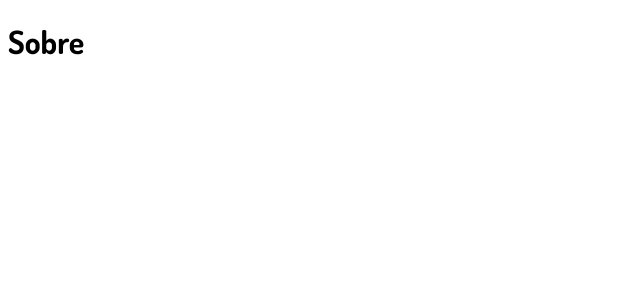
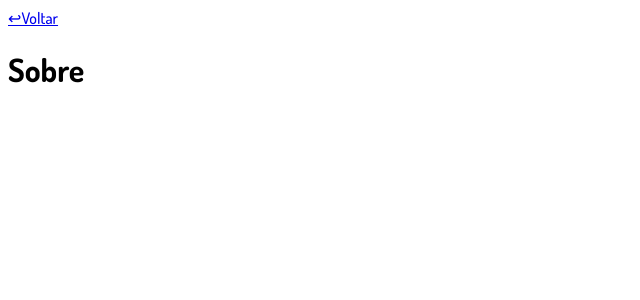
Before and after one commit to matheuslinkdev/ecomatters-react, a React (Vite) app: page /sobre in a window 1280 px wide. Shown: the top 300 px of the page, without its empty margins (0-640 px from the left). Built offline with nearby package versions, Linux system fonts and the light colour scheme.

Commit message:
Utilizando o componente de voltar

```diff
--- a/src/Componentes/Planos/index.jsx
+++ b/src/Componentes/Planos/index.jsx
@@ -1,9 +1,11 @@
+import Voltar from "../Voltar";
 import BotaoAssinar from "./BotaoAssinar";
 import { planos } from "./data/planos";
 
 const Planos = () => {
   return (
     <main>
+      <Voltar rotaDestino="/home" />
       <h1>Planos</h1>
       <article>
         {planos.map((plano, index) => {
@@ -23,7 +25,7 @@ const Planos = () => {
                 <h4>R${plano.precoAnual}</h4>
                 <span>Anual</span>
               </div>
-              <BotaoAssinar/>
+              <BotaoAssinar />
             </section>
           );
         })}
--- a/src/Componentes/Produtos/index.jsx
+++ b/src/Componentes/Produtos/index.jsx
@@ -1,5 +1,6 @@
 import { useCarrinho } from "../../Contexts/CarrinhoContext";
 import AlterarQuantidade from "../Carrinho/AlterarQuantidade";
+import Voltar from "../Voltar";
 import BotaoAdicionarCarrinho from "./BotaoAddCarrinho";
 import { produtos } from "./data/produtos";
 
@@ -28,6 +29,7 @@ const Produtos = () => {
   return (
     <>
       <main>
+        <Voltar rotaDestino="/home"/>
         <h1>Produtos</h1>
         <article>
           {produtos.map((produto, index) => (
--- /dev/null
+++ b/src/Componentes/Sobre/index.jsx
@@ -0,0 +1,12 @@
+import Voltar from "../Voltar";
+
+const Sobre = () => {
+  return (
+    <main>
+      <Voltar rotaDestino="/home" />
+      <h1>Sobre</h1>
+    </main>
+  );
+}
+
+export default Sobre
--- a/src/Componentes/TextosSobre/index.jsx
+++ /dev/null
@@ -1,9 +0,0 @@
-const TextosSobre = () => {
-  return (
-    <main>
-      <h1>Sobre</h1>
-    </main>
-  )
-}
-
-export default TextosSobre
--- a/src/Componentes/Voltar/index.jsx
+++ b/src/Componentes/Voltar/index.jsx
@@ -1,4 +1,3 @@
-import React from 'react'
 import { Link } from 'react-router-dom'
 
 const Voltar = ({rotaDestino}) => {
--- a/src/Pages/Sobre/index.jsx
+++ b/src/Pages/Sobre/index.jsx
@@ -1,9 +1,9 @@
-import TextosSobre from "../../Componentes/TextosSobre"
+import Sobre from "../../Componentes/Sobre"
 
 const SobrePage = () => {
   return (
     <main>
-      <TextosSobre/>
+      <Sobre/>
     </main>
   )
 }
```
